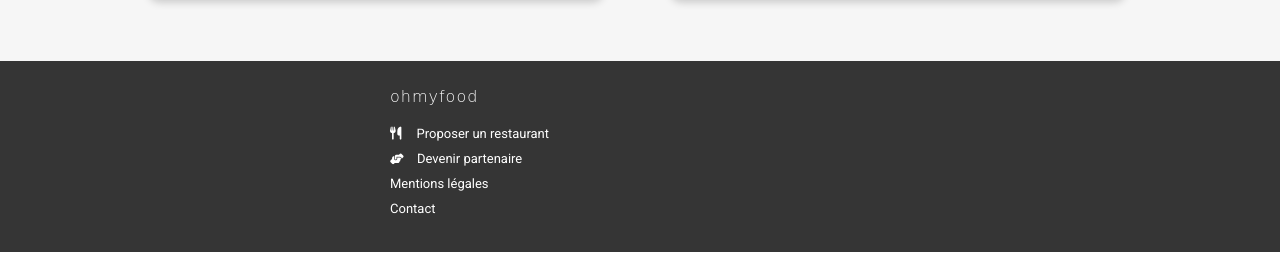
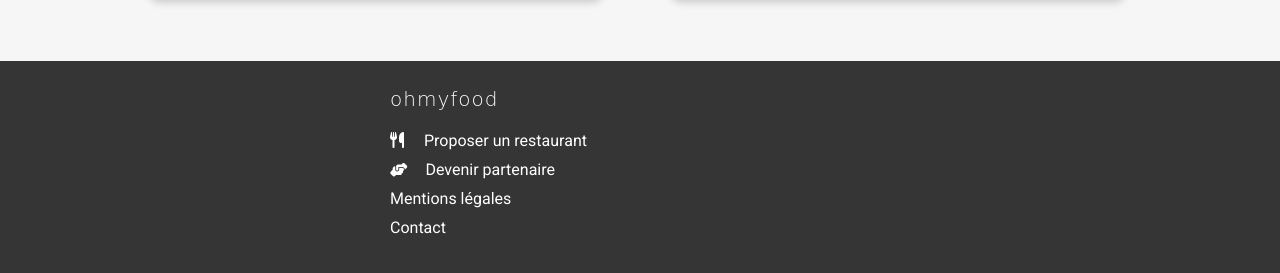
Before and after one commit to micka-le-dev/OC-P3-ohmyfood, a website: page index.html in a window 1280 px wide. Shown: the part 1753-2026 px from the top of the page. Before the commit the page ends 2005 px from the top, so only its background shows below. Drawn offline with nearby package versions, Linux system fonts and the light colour scheme; files that its build step writes are made by us from their sources; a web font is replaced by a local one.

Commit message:
Augmente la taille de police des éléments du footer

```diff
--- a/scss/base/_footer.scss
+++ b/scss/base/_footer.scss
@@ -4,13 +4,13 @@
     background: $couleur-sombre;
     color: $couleur-tres-claire;
 
-    font-size: 13px;
+    font-size: 16px;
 
     &__titre{
         font-family: $police-titre;
         padding-bottom: 20px;
 
-        font-size: 16px;
+        font-size: 20px;
         font-weight: 100;
         letter-spacing:1px;
     }
@@ -21,15 +21,15 @@
     }
 
     &__icone-restaurant + &__option{
-        margin-left: 12px;
+        margin-left: 16px;
     }
 
     &__icone-partenaire{
-        font-size: 11px; /* compenser la différence de taille avec footer_icone-restaurant */
+        font-size: 14px; /* compenser la différence de taille avec footer_icone-restaurant */
     }
 
     &__icone-partenaire + &__option{
-        margin-left: 10px;
+        margin-left: 14px;
     }
 
     &__contenaire{
```
